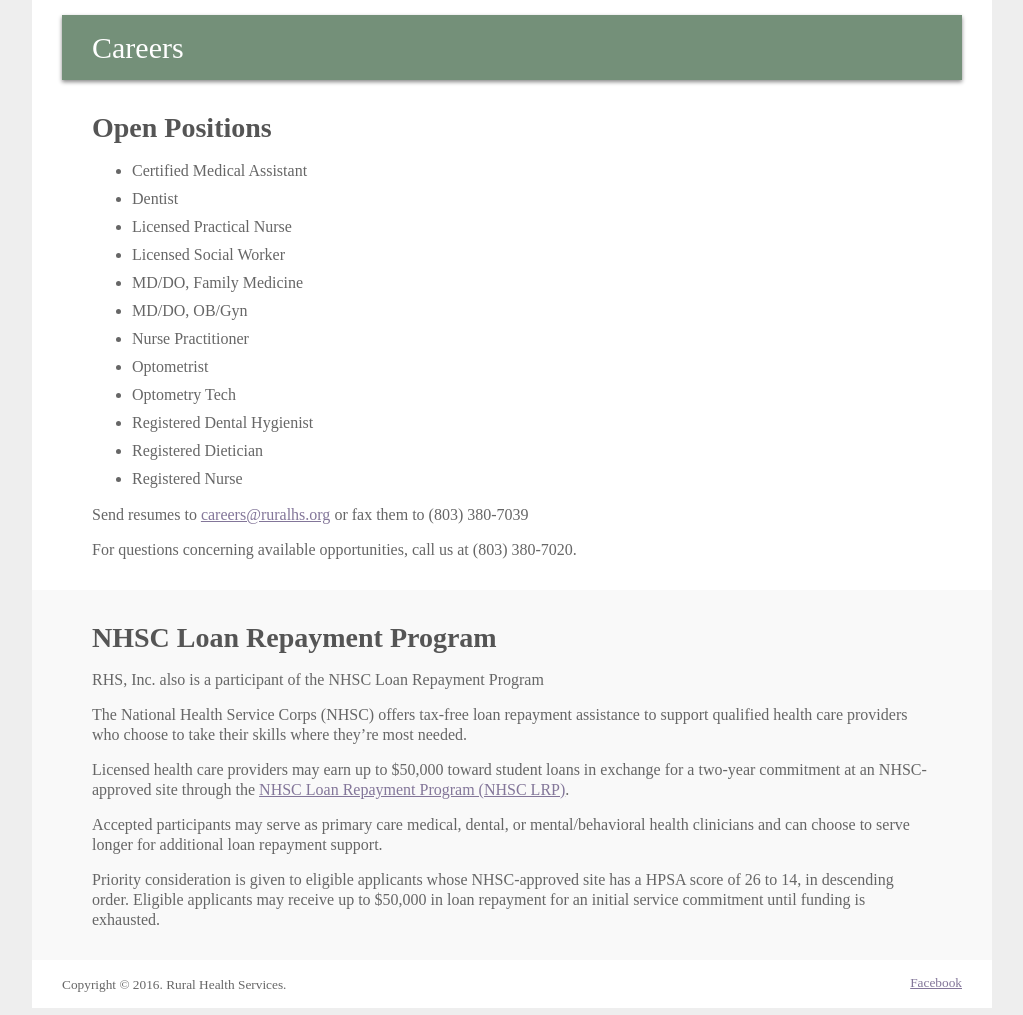
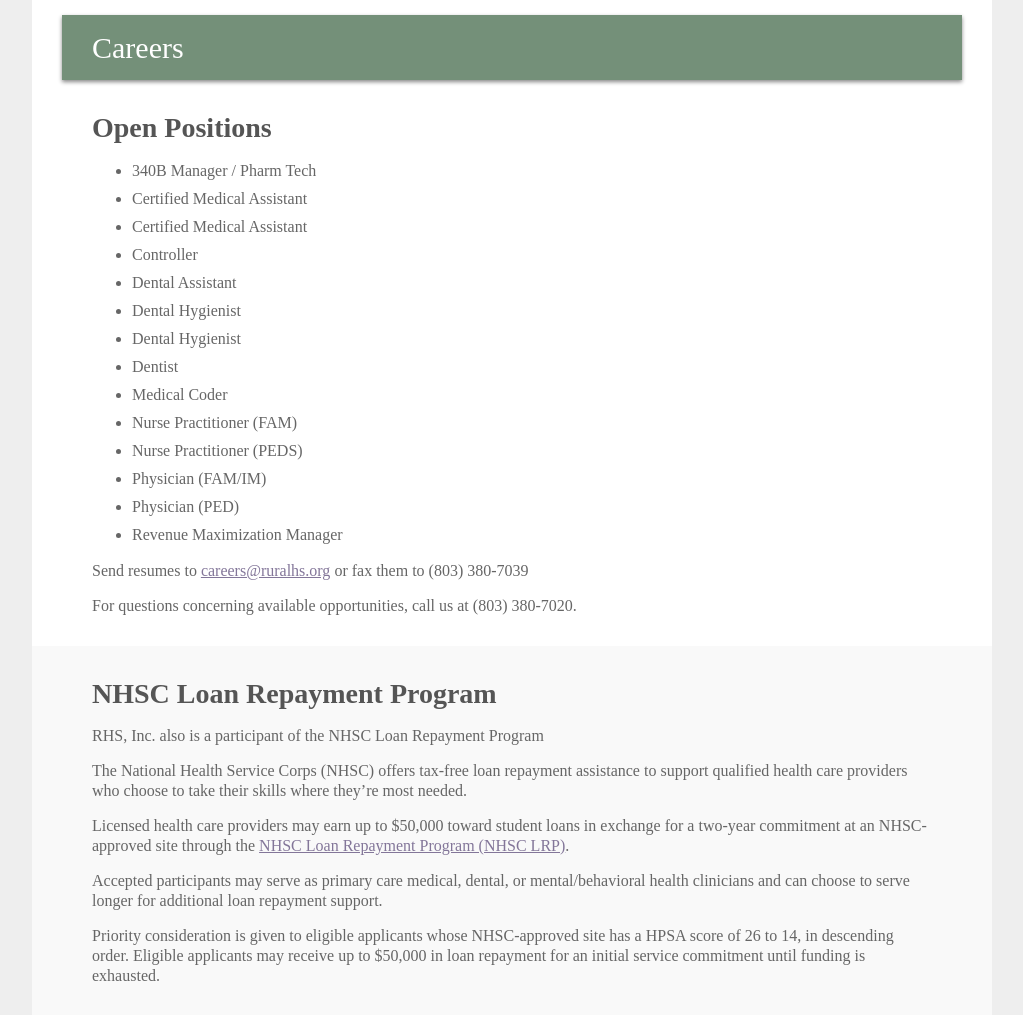
Before and after one commit to JesseNichols/RuralHealthServices, a PHP site: page /careers.php?language=1 in a window 1280 px wide. Shown: the part 235-1250 px from the top of the page, without its empty margins (128-1151 px from the left). Run offline with PHP 8.4, Linux system fonts and the light colour scheme; some libraries are stand-ins or nearby versions.

Commit message:
Update Careers page

```diff
--- a/_includes/_content/_english/_home/careers.php
+++ b/_includes/_content/_english/_home/careers.php
@@ -1,18 +1,20 @@
 <div class="container">
     <h3 style="margin-top: 30px;">Open Positions</h3>
     <ul>
+        <li>340B Manager / Pharm Tech</li>
         <li>Certified Medical Assistant</li>
+        <li>Certified Medical Assistant</li>
+        <li>Controller</li>
+        <li>Dental Assistant</li>
+        <li>Dental Hygienist</li>
+        <li>Dental Hygienist</li>
         <li>Dentist</li>
-        <li>Licensed Practical Nurse</li>
-        <li>Licensed Social Worker</li>
-        <li>MD/DO, Family Medicine</li>
-        <li>MD/DO, OB/Gyn</li>
-        <li>Nurse Practitioner</li>
-        <li>Optometrist</li>
-        <li>Optometry Tech</li>
-        <li>Registered Dental Hygienist</li>
-        <li>Registered Dietician</li>
-        <li>Registered Nurse</li>
+        <li>Medical Coder</li>
+        <li>Nurse Practitioner (FAM)</li>
+        <li>Nurse Practitioner (PEDS)</li>
+        <li>Physician (FAM/IM)</li>
+        <li>Physician (PED)</li>
+        <li>Revenue Maximization Manager</li>
     </ul>
     <p>Send resumes to <a href="mailto:careers@ruralhs.org">careers@ruralhs.org</a> or fax them to (803) 380-7039</p>
     <p>For questions concerning available opportunities, call us at (803) 380-7020.</p>
```
